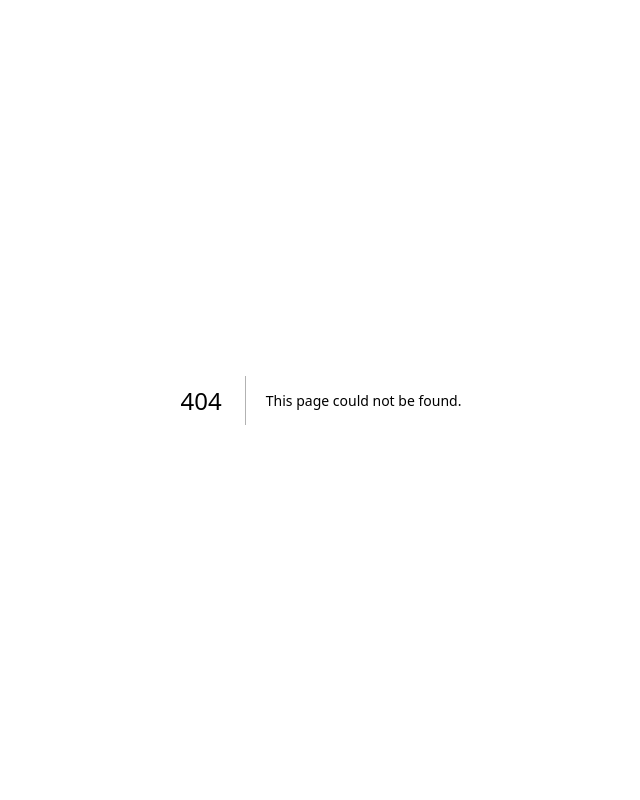
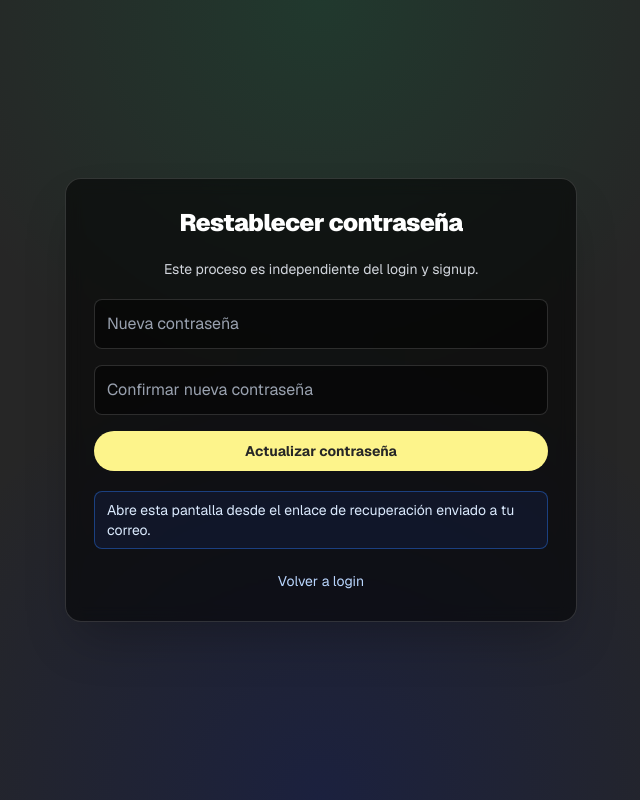
Before and after one commit to emilio-afk/labs-platform, a Next.js app: page /reset-password in a window 1280 px wide. Before the commit this address had no page. Shown: the whole page, without its empty margins (319-959 px from the left). Built offline with nearby package versions, Linux system fonts and the light colour scheme; no server answers.

Commit message:
SUpreeee

```diff
--- a/app/login/page.tsx
+++ b/app/login/page.tsx
@@ -1,58 +1,31 @@
 "use client";
 
 import { createClient } from "@/utils/supabase/client";
-import { useEffect, useMemo, useState } from "react";
+import { useMemo, useState } from "react";
 
-type AuthMode = "login" | "signup" | "reset";
+type AuthMode = "login" | "signup" | "recover";
 
 export default function LoginPage() {
   const supabase = useMemo(() => createClient(), []);
-  const initialMode: AuthMode =
-    typeof window !== "undefined" &&
-    new URLSearchParams(window.location.search).get("mode") === "reset"
-      ? "reset"
-      : "login";
-  const [mode, setMode] = useState<AuthMode>(initialMode);
+  const [mode, setMode] = useState<AuthMode>("login");
   const [email, setEmail] = useState("");
   const [password, setPassword] = useState("");
   const [confirmPassword, setConfirmPassword] = useState("");
-  const [newPassword, setNewPassword] = useState("");
-  const [newPasswordConfirm, setNewPasswordConfirm] = useState("");
   const [fullName, setFullName] = useState("");
   const [company, setCompany] = useState("");
   const [jobTitle, setJobTitle] = useState("");
   const [loading, setLoading] = useState(false);
-  const [message, setMessage] = useState(
-    initialMode === "reset"
-      ? "Abre el enlace del correo de recuperación y luego define tu nueva contraseña aquí."
-      : "",
-  );
+  const [message, setMessage] = useState("");
   const [messageType, setMessageType] = useState<"success" | "error" | "info">(
     "info",
   );
-  const [isRecoverySession, setIsRecoverySession] = useState(false);
 
-  useEffect(() => {
-    let active = true;
-    void supabase.auth.getSession().then(({ data }) => {
-      if (!active) return;
-      setIsRecoverySession(Boolean(data.session));
-    });
-
-    const { data: listener } = supabase.auth.onAuthStateChange((event) => {
-      if (event === "PASSWORD_RECOVERY") {
-        setMode("reset");
-        setIsRecoverySession(true);
-        setMessage("Sesión de recuperación detectada. Define tu nueva contraseña.");
-        setMessageType("info");
-      }
-    });
-
-    return () => {
-      active = false;
-      listener.subscription.unsubscribe();
-    };
-  }, [supabase.auth]);
+  const subtitle =
+    mode === "login"
+      ? "Ingresa para continuar tu progreso."
+      : mode === "signup"
+        ? "Crea tu cuenta para desbloquear labs y guardar avance."
+        : "Te enviaremos un enlace seguro para restablecer tu contraseña.";
 
   const setUiMessage = (type: "success" | "error" | "info", text: string) => {
     setMessageType(type);
@@ -122,7 +95,7 @@ export default function LoginPage() {
     if (Array.isArray(identities) && identities.length === 0) {
       setUiMessage(
         "error",
-        "Ese correo ya existe. Intenta ingresar o usa 'Olvidé mi contraseña'.",
+        "Ese correo ya existe. Intenta ingresar o recuperar contraseña.",
       );
       setLoading(false);
       return;
@@ -130,26 +103,27 @@ export default function LoginPage() {
 
     setUiMessage(
       "success",
-      "Cuenta creada. Revisa tu correo para confirmar tu cuenta y luego inicia sesión.",
+      "Cuenta creada. Revisa tu correo para confirmar tu cuenta.",
     );
     setMode("login");
     setConfirmPassword("");
     setLoading(false);
   };
 
-  const handleForgotPassword = async () => {
+  const handleSendRecovery = async (e: React.FormEvent<HTMLFormElement>) => {
+    e.preventDefault();
     if (!email.trim()) {
-      setUiMessage("error", "Escribe primero tu correo para enviar la recuperación.");
+      setUiMessage("error", "Escribe tu correo para enviar la recuperación.");
       return;
     }
 
     setLoading(true);
-    setUiMessage("info", "Enviando correo de recuperación...");
+    setUiMessage("info", "Enviando enlace de recuperación...");
 
     const { error } = await supabase.auth.resetPasswordForEmail(email.trim(), {
       redirectTo:
         typeof window !== "undefined"
-          ? `${window.location.origin}/login?mode=reset`
+          ? `${window.location.origin}/reset-password`
           : undefined,
     });
 
@@ -161,43 +135,8 @@ export default function LoginPage() {
 
     setUiMessage(
       "success",
-      "Correo enviado. Revisa tu bandeja y abre el enlace para cambiar tu contraseña.",
+      "Listo. Revisa tu correo y abre el enlace para cambiar contraseña en una pantalla separada.",
     );
-    setLoading(false);
-  };
-
-  const handleResetPassword = async (e: React.FormEvent<HTMLFormElement>) => {
-    e.preventDefault();
-    if (!isRecoverySession) {
-      setUiMessage(
-        "error",
-        "No hay sesión de recuperación activa. Abre el enlace que te llegó por correo.",
-      );
-      return;
-    }
-    if (newPassword.length < 8) {
-      setUiMessage("error", "La nueva contraseña debe tener mínimo 8 caracteres.");
-      return;
-    }
-    if (newPassword !== newPasswordConfirm) {
-      setUiMessage("error", "Las nuevas contraseñas no coinciden.");
-      return;
-    }
-
-    setLoading(true);
-    setUiMessage("info", "Actualizando contraseña...");
-
-    const { error } = await supabase.auth.updateUser({ password: newPassword });
-    if (error) {
-      setUiMessage("error", translateAuthError(error.message));
-      setLoading(false);
-      return;
-    }
-
-    setUiMessage("success", "Contraseña actualizada. Ya puedes ingresar.");
-    setMode("login");
-    setNewPassword("");
-    setNewPasswordConfirm("");
     setLoading(false);
   };
 
@@ -209,9 +148,7 @@ export default function LoginPage() {
         <h1 className="text-2xl font-black text-center tracking-tight">
           Bienvenido a ASTROLAB
         </h1>
-        <p className="text-center text-sm text-gray-300">
-          Ingresa o crea tu cuenta para guardar progreso y desbloquear labs.
-        </p>
+        <p className="text-center text-sm text-gray-300">{subtitle}</p>
 
         <div className="grid grid-cols-3 gap-2 rounded-xl bg-white/5 p-1 border border-white/10">
           <button
@@ -239,11 +176,11 @@ export default function LoginPage() {
           <button
             type="button"
             className={`rounded-lg px-3 py-2 text-sm font-semibold transition ${
-              mode === "reset"
+              mode === "recover"
                 ? "bg-[var(--ast-yellow)] text-[var(--ast-black)]"
                 : "text-gray-300 hover:bg-white/10"
             }`}
-            onClick={() => setMode("reset")}
+            onClick={() => setMode("recover")}
           >
             Recuperar
           </button>
@@ -268,7 +205,7 @@ export default function LoginPage() {
             <div className="flex items-center justify-between gap-3">
               <button
                 type="button"
-                onClick={() => void handleForgotPassword()}
+                onClick={() => setMode("recover")}
                 className="text-sm text-[var(--ast-sky)] hover:text-white transition"
                 disabled={loading}
               >
@@ -327,30 +264,23 @@ export default function LoginPage() {
           </form>
         )}
 
-        {mode === "reset" && (
+        {mode === "recover" && (
           <form
-            onSubmit={handleResetPassword}
+            onSubmit={handleSendRecovery}
             className="space-y-4 animate-[fadeIn_.25s_ease]"
           >
             <Field
-              type="password"
-              placeholder="Nueva contraseña"
-              value={newPassword}
-              onChange={setNewPassword}
-              autoComplete="new-password"
-            />
-            <Field
-              type="password"
-              placeholder="Confirmar nueva contraseña"
-              value={newPasswordConfirm}
-              onChange={setNewPasswordConfirm}
-              autoComplete="new-password"
+              type="email"
+              placeholder="Correo para recuperar"
+              value={email}
+              onChange={setEmail}
+              autoComplete="email"
             />
             <p className="text-xs text-gray-400">
-              Si llegaste aquí desde el correo de recuperación, esta acción actualiza tu
-              contraseña de inmediato.
+              Te enviaremos una liga para restablecer contraseña en una pantalla
+              separada.
             </p>
-            <SubmitButton loading={loading} label="Actualizar contraseña" fullWidth />
+            <SubmitButton loading={loading} label="Enviar enlace de recuperación" fullWidth />
           </form>
         )}
 
--- a/app/page.tsx
+++ b/app/page.tsx
@@ -231,39 +231,42 @@ export default async function Home() {
               )}
             </section>
 
-            <section className="grid grid-cols-1 md:grid-cols-3 gap-3">
-              <div className="rounded-xl border border-white/15 bg-white/5 p-4">
-                <p className="text-xs text-[var(--ast-yellow)] uppercase tracking-widest mb-1">
+            <section className="relative">
+              <div className="hidden md:block absolute left-[16.66%] right-[16.66%] top-12 h-px bg-gradient-to-r from-transparent via-white/30 to-transparent" />
+              <div className="grid grid-cols-1 md:grid-cols-3 gap-6 relative z-10">
+                <div className="flex flex-col items-center text-center">
+                  <div className="h-24 w-24 rounded-full border border-[var(--ast-yellow)]/50 bg-[var(--ast-indigo)]/50 flex items-center justify-center text-2xl font-black text-[var(--ast-yellow)]">
                     1
-                </p>
-                <p className="font-semibold">Explora el Día 1</p>
+                  </div>
+                  <p className="font-semibold mt-3">Explora el Día 1</p>
                   <p className="text-sm text-gray-400 mt-1">
                     Mira el enfoque y nivel de cada lab.
                   </p>
                 </div>
-              <div className="rounded-xl border border-white/15 bg-white/5 p-4">
-                <p className="text-xs text-[var(--ast-yellow)] uppercase tracking-widest mb-1">
+                <div className="flex flex-col items-center text-center">
+                  <div className="h-24 w-24 rounded-full border border-[var(--ast-yellow)]/50 bg-[var(--ast-indigo)]/50 flex items-center justify-center text-2xl font-black text-[var(--ast-yellow)]">
                     2
-                </p>
-                <p className="font-semibold">Crea tu cuenta</p>
+                  </div>
+                  <p className="font-semibold mt-3">Crea tu cuenta</p>
                   <p className="text-sm text-gray-400 mt-1">
                     Guarda tu avance y participa en la comunidad.
                   </p>
                 </div>
-              <div className="rounded-xl border border-white/15 bg-white/5 p-4">
-                <p className="text-xs text-[var(--ast-yellow)] uppercase tracking-widest mb-1">
+                <div className="flex flex-col items-center text-center">
+                  <div className="h-24 w-24 rounded-full border border-[var(--ast-yellow)]/50 bg-[var(--ast-indigo)]/50 flex items-center justify-center text-2xl font-black text-[var(--ast-yellow)]">
                     3
-                </p>
-                <p className="font-semibold">Desbloquea el lab completo</p>
+                  </div>
+                  <p className="font-semibold mt-3">Desbloquea el lab completo</p>
                   <p className="text-sm text-gray-400 mt-1">
                     Accede a todos los días y retos de la ruta.
                   </p>
                 </div>
+              </div>
             </section>
 
-            <section className="text-center py-5 px-5 bg-black/30 border border-white/15 rounded-2xl flex flex-col md:flex-row md:items-center md:justify-between gap-3">
+            <section className="flex flex-col md:flex-row md:items-center md:justify-between gap-3 pt-1">
               <p className="text-sm text-gray-300">
-                ¿Te gustó el preview? Desbloquea todos los días, retos y foro.
+                Nota: ¿Te gustó el preview? Desbloquea todos los días, retos y foro.
               </p>
               <Link
                 href="/login"
--- /dev/null
+++ b/app/reset-password/page.tsx
@@ -0,0 +1,180 @@
+"use client";
+
+import { createClient } from "@/utils/supabase/client";
+import Link from "next/link";
+import { useEffect, useMemo, useState } from "react";
+
+export default function ResetPasswordPage() {
+  const supabase = useMemo(() => createClient(), []);
+  const [newPassword, setNewPassword] = useState("");
+  const [confirmPassword, setConfirmPassword] = useState("");
+  const [loading, setLoading] = useState(false);
+  const [message, setMessage] = useState(
+    "Abre esta pantalla desde el enlace de recuperación enviado a tu correo.",
+  );
+  const [messageType, setMessageType] = useState<"success" | "error" | "info">(
+    "info",
+  );
+  const [hasRecoverySession, setHasRecoverySession] = useState(false);
+
+  useEffect(() => {
+    let active = true;
+
+    void supabase.auth.getSession().then(({ data }) => {
+      if (!active) return;
+      setHasRecoverySession(Boolean(data.session));
+    });
+
+    const { data: listener } = supabase.auth.onAuthStateChange((event) => {
+      if (event === "PASSWORD_RECOVERY") {
+        setHasRecoverySession(true);
+        setMessage("Enlace validado. Ya puedes establecer tu nueva contraseña.");
+        setMessageType("info");
+      }
+    });
+
+    return () => {
+      active = false;
+      listener.subscription.unsubscribe();
+    };
+  }, [supabase.auth]);
+
+  const handleResetPassword = async (e: React.FormEvent<HTMLFormElement>) => {
+    e.preventDefault();
+
+    if (!hasRecoverySession) {
+      setMessage(
+        "No hay sesión de recuperación activa. Solicita un nuevo enlace desde 'Olvidé mi contraseña'.",
+      );
+      setMessageType("error");
+      return;
+    }
+    if (newPassword.length < 8) {
+      setMessage("La nueva contraseña debe tener al menos 8 caracteres.");
+      setMessageType("error");
+      return;
+    }
+    if (newPassword !== confirmPassword) {
+      setMessage("Las contraseñas no coinciden.");
+      setMessageType("error");
+      return;
+    }
+
+    setLoading(true);
+    setMessage("Actualizando contraseña...");
+    setMessageType("info");
+
+    const { error } = await supabase.auth.updateUser({ password: newPassword });
+    if (error) {
+      setMessage(translateAuthError(error.message));
+      setMessageType("error");
+      setLoading(false);
+      return;
+    }
+
+    // Revoca refresh tokens en todos los dispositivos/sesiones del usuario.
+    await supabase.auth.signOut({ scope: "global" });
+    setMessage("Contraseña actualizada. Ahora puedes ingresar con la nueva contraseña.");
+    setMessageType("success");
+    setLoading(false);
+
+    window.setTimeout(() => {
+      window.location.href = "/login";
+    }, 1200);
+  };
+
+  return (
+    <div className="relative flex min-h-screen items-center justify-center bg-[var(--ast-black)] text-[var(--ast-white)] p-4">
+      <div className="pointer-events-none absolute inset-0 bg-[radial-gradient(circle_at_top,rgba(4,164,90,0.15),transparent_40%),radial-gradient(circle_at_bottom,rgba(11,25,99,0.4),transparent_45%)]" />
+
+      <div className="relative w-full max-w-lg rounded-2xl border border-white/15 bg-black/55 backdrop-blur-sm p-7 space-y-5 shadow-2xl">
+        <h1 className="text-2xl font-black text-center tracking-tight">
+          Restablecer contraseña
+        </h1>
+        <p className="text-center text-sm text-gray-300">
+          Este proceso es independiente del login y signup.
+        </p>
+
+        <form onSubmit={handleResetPassword} className="space-y-4">
+          <Field
+            type="password"
+            placeholder="Nueva contraseña"
+            value={newPassword}
+            onChange={setNewPassword}
+            autoComplete="new-password"
+          />
+          <Field
+            type="password"
+            placeholder="Confirmar nueva contraseña"
+            value={confirmPassword}
+            onChange={setConfirmPassword}
+            autoComplete="new-password"
+          />
+          <button
+            type="submit"
+            disabled={loading}
+            className="w-full inline-flex items-center justify-center gap-2 rounded-full bg-[var(--ast-yellow)] px-5 py-2.5 text-sm font-bold text-[var(--ast-black)] hover:opacity-90 transition disabled:opacity-60"
+          >
+            {loading && (
+              <span className="inline-block h-4 w-4 animate-spin rounded-full border-2 border-black/30 border-t-black" />
+            )}
+            {loading ? "Procesando..." : "Actualizar contraseña"}
+          </button>
+        </form>
+
+        {message && (
+          <p
+            className={`text-sm rounded-lg border px-3 py-2 ${
+              messageType === "error"
+                ? "text-red-200 border-red-500/40 bg-red-950/30"
+                : messageType === "success"
+                  ? "text-green-200 border-green-500/40 bg-green-950/30"
+                  : "text-blue-100 border-blue-500/40 bg-blue-950/30"
+            }`}
+          >
+            {message}
+          </p>
+        )}
+
+        <div className="text-center">
+          <Link href="/login" className="text-sm text-[var(--ast-sky)] hover:text-white">
+            Volver a login
+          </Link>
+        </div>
+      </div>
+    </div>
+  );
+}
+
+type FieldProps = {
+  type: string;
+  placeholder: string;
+  value: string;
+  onChange: (value: string) => void;
+  autoComplete?: string;
+};
+
+function Field({ type, placeholder, value, onChange, autoComplete }: FieldProps) {
+  return (
+    <input
+      type={type}
+      placeholder={placeholder}
+      value={value}
+      onChange={(e) => onChange(e.target.value)}
+      autoComplete={autoComplete}
+      className="w-full rounded-lg border border-white/15 bg-black/50 p-3 text-white placeholder:text-gray-400 focus:outline-none focus:ring-2 focus:ring-[var(--ast-emerald)]/60 focus:border-transparent transition"
+      required
+    />
+  );
+}
+
+function translateAuthError(errorMessage: string) {
+  const normalized = errorMessage.toLowerCase();
+  if (normalized.includes("session")) {
+    return "La sesión de recuperación expiró. Solicita un nuevo enlace.";
+  }
+  if (normalized.includes("password should be at least")) {
+    return "La contraseña es demasiado corta.";
+  }
+  return `Error: ${errorMessage}`;
+}
```
Lines whose indentation alone changed are shown as unchanged.
